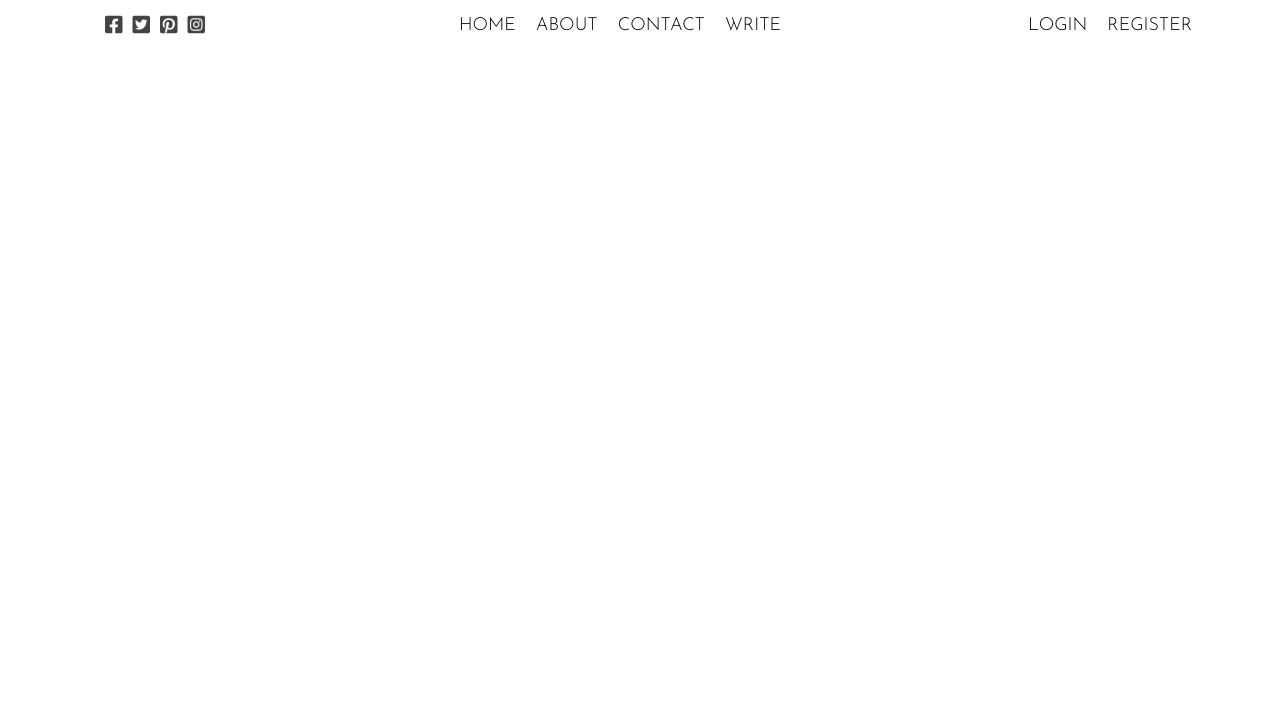
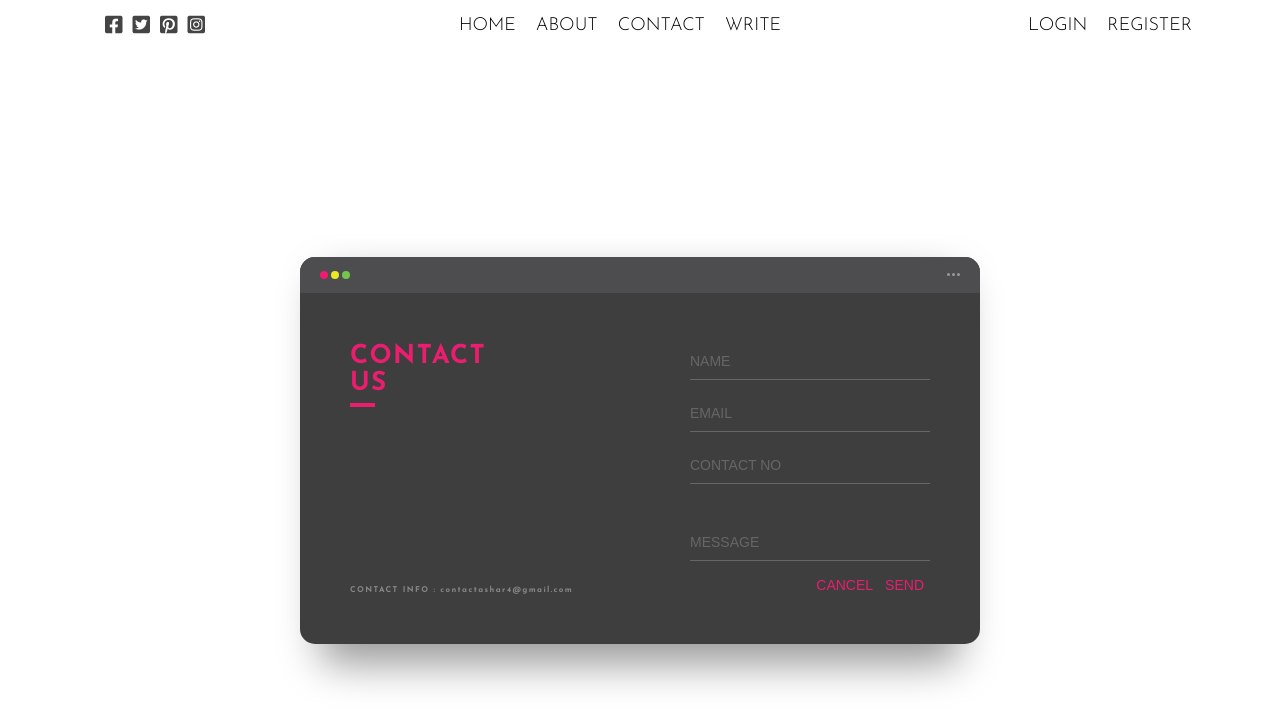
Before and after one commit to Asharalikhan4/Blog-Website, a React (Create React App) app in the folder Frontend/: page /contact in a window 1280 px wide. Shown: the top 726 px of the page. Built offline with nearby package versions, Linux system fonts and the light colour scheme.

Commit message:
Contact page added

```diff
--- a/Frontend/src/App.js
+++ b/Frontend/src/App.js
@@ -6,6 +6,7 @@
 import Login from "./pages/Login/Login";
 import Register from "./pages/Register/Register";
 import About from "./pages/About/About";
+import Contact from "./pages/Contact/Contact";
 import { BrowserRouter as Router, Switch, Route, Link } from "react-router-dom";
 import { useContext } from "react";
 import { Context } from "./context/Context";
@@ -27,6 +28,7 @@
           <Single />
         </Route>
         <Route path="/about"><About /></Route>
+        <Route path="/contact"><Contact /></Route>
       </Switch>
     </Router>
   );
--- a/Frontend/src/components/Topbar/Topbar.jsx
+++ b/Frontend/src/components/Topbar/Topbar.jsx
@@ -31,7 +31,7 @@
             </Link>
           </li>
           <li className="topListItem">
-            <Link className="link" to="/">
+            <Link className="link" to="/contact">
               CONTACT
             </Link>
           </li>
--- /dev/null
+++ b/Frontend/src/pages/Contact/Contact.css
@@ -0,0 +1,230 @@
+*, *:before, *:after {
+    box-sizing: border-box;
+    -webkit-font-smoothing: antialiased;
+    -moz-osx-font-smoothing: grayscale;
+  }
+
+  .contact{
+    font-family: "Josefin Sans", sans-serif;
+    font-weight: 700;
+    letter-spacing: 1.4px;
+  }
+
+  .background {
+    display: flex;
+    min-height: 100vh;
+  }
+
+  .container {
+    flex: 0 1 700px;
+    margin: auto;
+    padding: 10px;
+  }
+
+  .screen {
+    position: relative;
+    background: #3e3e3e;
+    border-radius: 15px;
+  }
+
+  .screen:after {
+    content: '';
+    display: block;
+    position: absolute;
+    top: 0;
+    left: 20px;
+    right: 20px;
+    bottom: 0;
+    border-radius: 15px;
+    box-shadow: 0 20px 40px rgba(0, 0, 0, .4);
+    z-index: -1;
+  }
+
+  .screen-header {
+    display: flex;
+    align-items: center;
+    padding: 10px 20px;
+    background: #4d4d4f;
+    border-top-left-radius: 15px;
+    border-top-right-radius: 15px;
+  }
+
+  .screen-header-left {
+    margin-right: auto;
+  }
+
+  .screen-header-button {
+    display: inline-block;
+    width: 8px;
+    height: 8px;
+    margin-right: 3px;
+    border-radius: 8px;
+    background: white;
+  }
+
+  .screen-header-button.close {
+    background: #ed1c6f;
+  }
+
+  .screen-header-button.maximize {
+    background: #e8e925;
+  }
+
+  .screen-header-button.minimize {
+    background: #74c54f;
+  }
+
+  .screen-header-right {
+    display: flex;
+  }
+
+  .screen-header-ellipsis {
+    width: 3px;
+    height: 3px;
+    margin-left: 2px;
+    border-radius: 8px;
+    background: #999;
+  }
+
+  .screen-body {
+    display: flex;
+  }
+
+  .screen-body-item {
+    flex: 1;
+    padding: 50px;
+  }
+
+  .screen-body-item.left {
+    display: flex;
+    flex-direction: column;
+  }
+
+  .app-title {
+    display: flex;
+    flex-direction: column;
+    position: relative;
+    color: #ea1d6f;
+    font-size: 26px;
+  }
+
+  .app-title:after {
+    content: '';
+    display: block;
+    position: absolute;
+    left: 0;
+    bottom: -10px;
+    width: 25px;
+    height: 4px;
+    background: #ea1d6f;
+  }
+
+  .app-contact {
+    margin-top: auto;
+    font-size: 8px;
+    color: #888;
+  }
+
+  .app-form-group {
+    margin-bottom: 15px;
+  }
+
+  .app-form-group.message {
+    margin-top: 40px;
+  }
+
+  .app-form-group.buttons {
+    margin-bottom: 0;
+    text-align: right;
+  }
+
+  .app-form-control {
+    width: 100%;
+    padding: 10px 0;
+    background: none;
+    border: none;
+    border-bottom: 1px solid #666;
+    color: #ddd;
+    font-size: 14px;
+    text-transform: uppercase;
+    outline: none;
+    transition: border-color .2s;
+  }
+
+  .app-form-control::placeholder {
+    color: #666;
+  }
+
+  .app-form-control:focus {
+    border-bottom-color: #ddd;
+  }
+
+  .app-form-button {
+    background: none;
+    border: none;
+    color: #ea1d6f;
+    font-size: 14px;
+    cursor: pointer;
+    outline: none;
+  }
+
+  .app-form-button:hover {
+    color: #b9134f;
+  }
+
+  .credits {
+    display: flex;
+    justify-content: center;
+    align-items: center;
+    margin-top: 20px;
+    color: #ffa4bd;
+    font-family: 'Roboto Condensed', sans-serif;
+    font-size: 16px;
+    font-weight: normal;
+  }
+
+  .credits-link {
+    display: flex;
+    align-items: center;
+    color: #fff;
+    font-weight: bold;
+    text-decoration: none;
+  }
+
+  .dribbble {
+    width: 20px;
+    height: 20px;
+    margin: 0 5px;
+  }
+
+  @media screen and (max-width: 520px) {
+    .screen-body {
+      flex-direction: column;
+    }
+
+    .screen-body-item.left {
+      margin-bottom: 30px;
+    }
+
+    .app-title {
+      flex-direction: row;
+    }
+
+    .app-title span {
+      margin-right: 12px;
+    }
+
+    .app-title:after {
+      display: none;
+    }
+  }
+
+  @media screen and (max-width: 600px) {
+    .screen-body {
+      padding: 40px;
+    }
+
+    .screen-body-item {
+      padding: 0;
+    }
+  }
--- /dev/null
+++ b/Frontend/src/pages/Contact/Contact.jsx
@@ -0,0 +1,56 @@
+import "./Contact.css";
+
+const Contact = () => {
+  return (
+    <div class="background contact">
+  <div class="container">
+    <div class="screen">
+      <div class="screen-header">
+        <div class="screen-header-left">
+          <div class="screen-header-button close"></div>
+          <div class="screen-header-button maximize"></div>
+          <div class="screen-header-button minimize"></div>
+        </div>
+        <div class="screen-header-right">
+          <div class="screen-header-ellipsis"></div>
+          <div class="screen-header-ellipsis"></div>
+          <div class="screen-header-ellipsis"></div>
+        </div>
+      </div>
+      <div class="screen-body">
+        <div class="screen-body-item left">
+          <div class="app-title">
+            <span>CONTACT</span>
+            <span>US</span>
+          </div>
+          <div class="app-contact">CONTACT INFO : contactashar4@gmail.com</div>
+        </div>
+        <div class="screen-body-item">
+          <div class="app-form">
+            <div class="app-form-group">
+              <input class="app-form-control" placeholder="NAME"/>
+            </div>
+            <div class="app-form-group">
+              <input class="app-form-control" placeholder="EMAIL"/>
+            </div>
+            <div class="app-form-group">
+              <input class="app-form-control" placeholder="CONTACT NO"/>
+            </div>
+            <div class="app-form-group message">
+              <input class="app-form-control" placeholder="MESSAGE"/>
+            </div>
+            <div class="app-form-group buttons">
+              <button class="app-form-button">CANCEL</button>
+              <button class="app-form-button">SEND</button>
+            </div>
+          </div>
+        </div>
+      </div>
+    </div>
+  </div>
+</div>
+
+  )
+}
+
+export default Contact
```
